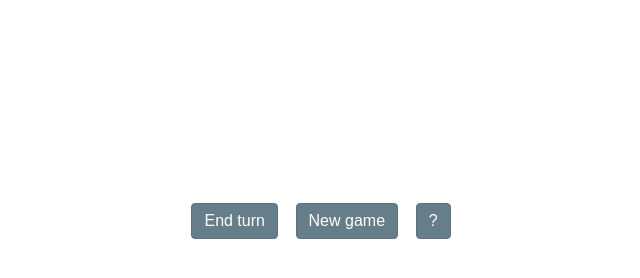
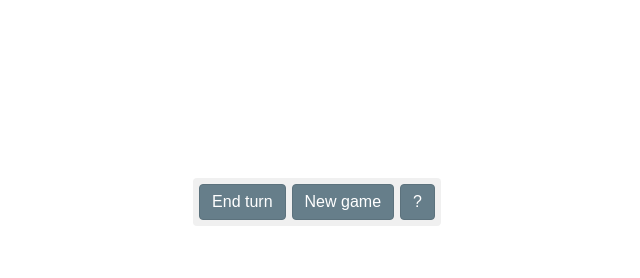
Before and after one commit to Michael-JB/corners, a website: page src/public/index.html in a window 1280 px wide. Shown: the whole page, without its empty margins (323-963 px from the left). Drawn offline with Linux system fonts and the light colour scheme.

Commit message:
Migrate to flex

```diff
--- a/src/public/css/styles.css
+++ b/src/public/css/styles.css
@@ -1,30 +1,37 @@
-body {
-  width: 100%;
+html, body {
   height: 100%;
   margin: 0;
   padding: 0;
   font-family: 'Courier New', Courier, monospace;
 }
 
+#content {
+  display: flex;
+  flex-direction: column;
+  align-items: center;
+  justify-content: center;
+  margin: 0;
+  padding: 2vh;
+}
+
 #board-container {
-  width: 100%;
-  text-align: center;
-  margin-top: 5vh;
+  display: flex;
 }
 
 #controls-container {
-  width: 100%;
-  text-align: center;
-  margin-top: 1vh;
+  display: flex;
+  border-radius: 4px;
+  background-color:#F0F0F0;
+  padding: 3px;
 }
 
 #txt-turn-info {
-  margin: 0px 4px;
+  margin: 1.5vh 0;
 }
 
 .btn {
   padding: 8px 12px;
-  margin: 0px 4px;
+  margin: 3px;
   font-size: 16px;
   color:#FFFFFF;
   background-color:#667E8A;
@@ -52,7 +59,6 @@ body {
 }
 
 #board {
-  display: inline;
   touch-action: none;
   border-radius: 4px;
 }
--- a/src/public/index.html
+++ b/src/public/index.html
@@ -13,17 +13,20 @@
 
   </head>
   <body>
-
+    <main id="content">
       <div id="board-container">
         <canvas id="board"></canvas>
       </div>
 
+      <div id="info-container">
+        <p id="txt-turn-info"></p>
+      </div>
+
       <div id="controls-container">
-      <span id="txt-turn-info"></span>
         <button id="btn-end-turn" class="btn" type="button">End turn</button>
         <button id="btn-new-game" class="btn" type="button">New game</button>
         <button id="btn-question" class="btn" type="button">?</button>
       </div>
-
+    </main>
   </body>
 </html>
--- a/src/public/js/index.ts
+++ b/src/public/js/index.ts
@@ -244,7 +244,7 @@ function checkForWinner() {
     }
     drawBoard();
     alert(message);
-    newGame();
+    enableBoardInteraction(false);
   }
 }
 
@@ -287,6 +287,7 @@ function attachEventListeners(): void {
 
 function newGame(): void {
   enableEndTurnButton(false);
+  enableBoardInteraction(true);
   movement.initBoard(board);
   updateInfoText();
   cpu.onStart(board);
```
Lines whose indentation alone changed are shown as unchanged.
